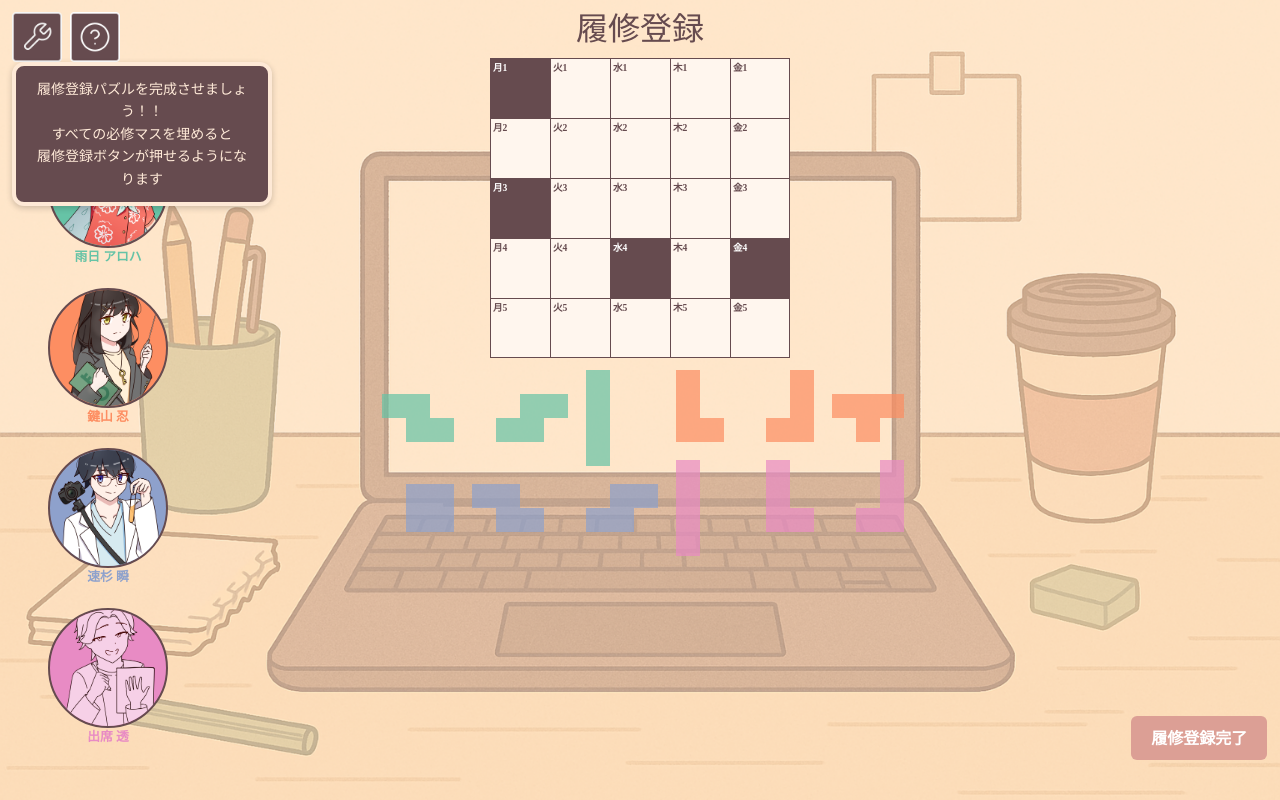
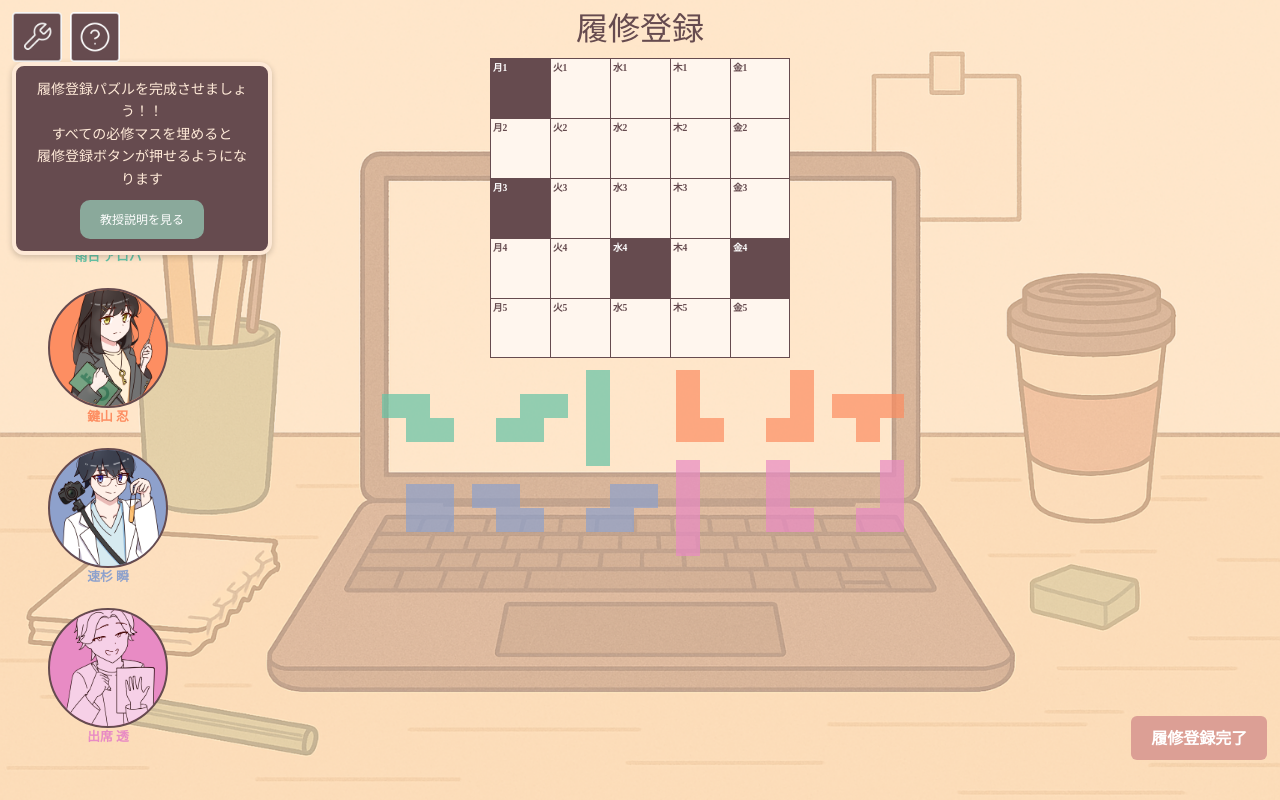
Before and after one commit to jack-app/jackHack2025_I, a React (Vite) app: page /puzzle in a window 1280 px wide. Both pictures are taken after a click on the button 95 px from the left and 37 px from the top of the page. Built offline with nearby package versions, Linux system fonts and the light colour scheme; some icons are missing.

Commit message:
add button to move professor explain page

```diff
--- a/src/pages/PuzzlePage.jsx
+++ b/src/pages/PuzzlePage.jsx
@@ -519,6 +519,22 @@ const PuzzlePage = () => {
     <>
       履修登録パズルを完成させましょう！！<br />
       すべての必修マスを埋めると<br />履修登録ボタンが押せるようになります<br />
+      <button
+  onClick={() => navigate('/professor-select')}
+  style={{
+    fontSize: '12px',
+    padding: '10px 20px',
+    marginTop: '10px',
+    backgroundColor: '#8aa99b',
+    color: 'white',
+    border: 'none',
+    borderRadius: '10px',
+    cursor: 'pointer',
+    transition: '0.2s ease',
+  }}
+>
+  教授説明を見る
+</button>
     </>
   }/>
       <h2 className="puzzle-title">履修登録</h2>
```
